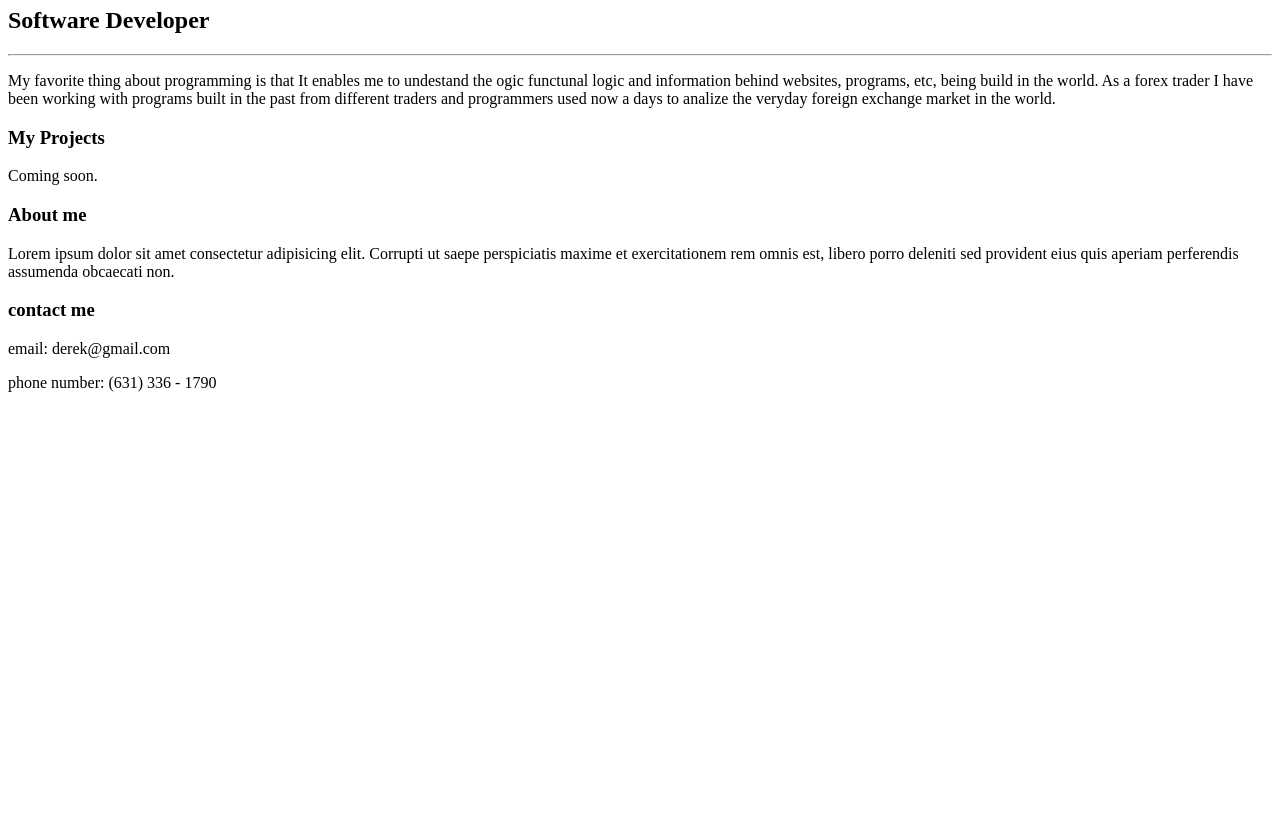
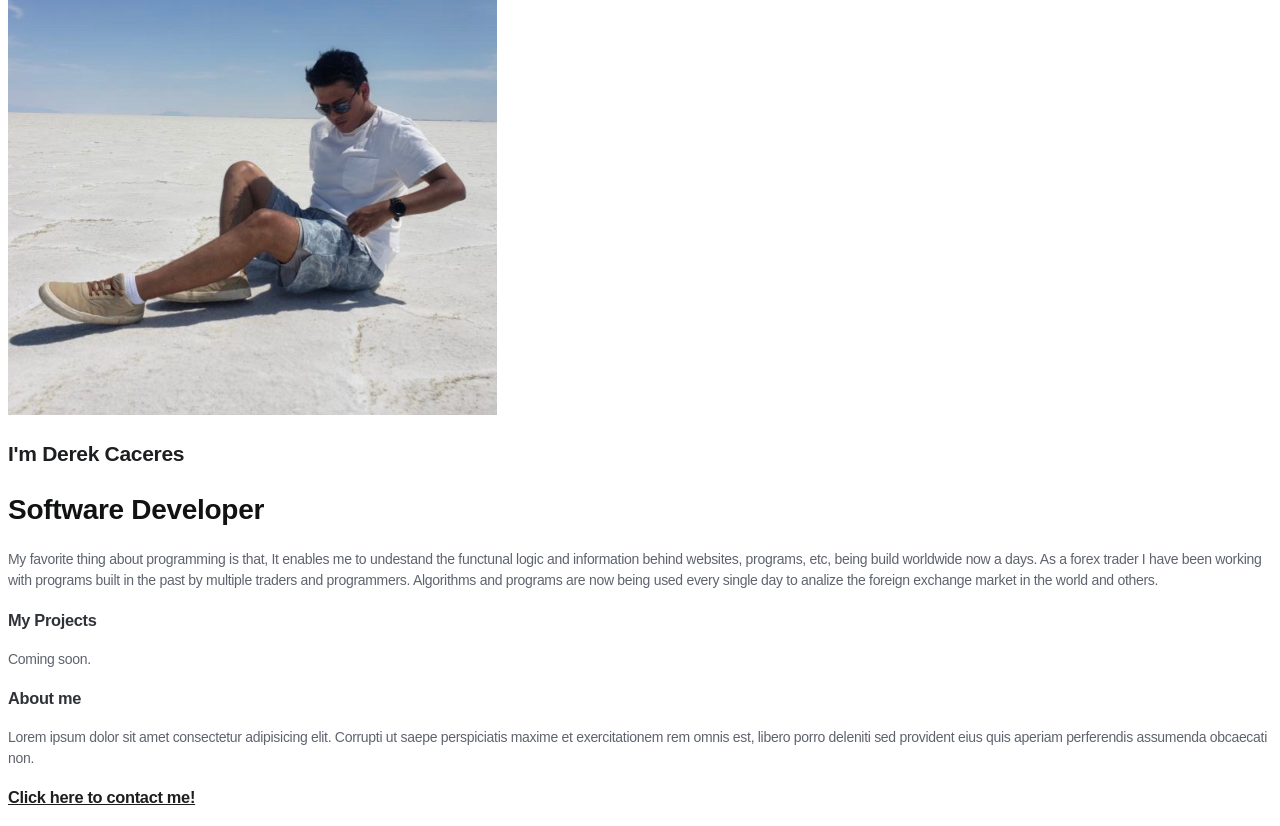
Before and after one commit to derek10911/my-portfolio, a plain HTML site: page index.html in a window 1280 px wide. Shown: the part 73-899 px from the top of the page. Before the commit the page ends 800 px from the top, so only its background shows below. Drawn offline with Linux system fonts and the light colour scheme.

Commit message:
my first portfolio updated'

```diff
--- /dev/null
+++ b/contact.html
@@ -0,0 +1,16 @@
+<head>
+<link rel="stylesheet" href="./style-contact.css">
+</head>
+<body>
+<img alt="map-location" src="./google-maps-satellite.webp">
+<hr>
+<h1>Get in touch</h1>
+<h2>PHONE:</h2>
+<p class="p-color">(631) 356 6115</p>
+<h2>EMAIL:</h2>
+<P class="p-color">derek@gmail.com</P>
+<h3>ADDRESS:</h3>
+<P class="p-color">123 apple, kings park, NY, 11456</P>
+<hr>
+<h3><a href="./index.html" id="S-color-contact">Click here to go back to Home page</a></h3>
+</body>
--- a/index.html
+++ b/index.html
@@ -3,24 +3,28 @@
   <head>
 	<meta charset="utf-8">
 	<meta name="viewport" content="width=device-width">
+
+  <link rel="stylesheet" href="style.css">
+
 	<title>Derek Portfolio</title>
   </head>
   <body>
     <div>
-        <h1> Derek Caceres</h1>
-        <h2>Software Developer</h2>
+        <img alt="derek-profile" src="./EE4B20E0-F378-4A93-AD87-F78C065F8D8E_1_105_c.jpeg"
         <hr>
-        <p>My favorite thing about programming is that It enables me to undestand the ogic functunal logic and information behind
-            websites, programs, etc, being build in the world. As a forex trader I have been working with programs built in the past
-            from different traders and programmers used now a days to analize the veryday foreign exchange market in the world.
+        <h2>I'm Derek Caceres</h2>
+        <h1>Software Developer</h1>
+        <p class="p-color">My favorite thing about programming is that, It enables me to undestand the functunal logic and information behind
+            websites, programs, etc, being build worldwide now a days. As a forex trader I have been working with programs built in the past
+            by multiple traders and programmers. Algorithms and programs are now being used every single day to analize the foreign exchange market in the world and others.
         </p>
         <h3>My Projects</h3>
-        <p>Coming soon.</p>
+        <p class="p-color">Coming soon.</p>
         <h3>About me</h3>
-        <p>Lorem ipsum dolor sit amet consectetur adipisicing elit. Corrupti ut saepe perspiciatis maxime et exercitationem rem omnis est, libero porro deleniti sed provident eius quis aperiam perferendis assumenda obcaecati non.</p>
-        <h3>contact me</h3>
-        <p>email: derek@gmail.com</p>
-        <p>phone number: (631) 336 - 1790</p>
+        <p class="p-color">Lorem ipsum dolor sit amet consectetur adipisicing elit. Corrupti ut saepe perspiciatis maxime et exercitationem rem omnis est, libero porro deleniti sed provident eius quis aperiam perferendis assumenda obcaecati non.</p>
+
+        <h3><a href="./contact.html" id="S-color">Click here to contact me!</a></h3>
+
 
     </div>
 	<!--
--- /dev/null
+++ b/style-contact.css
@@ -0,0 +1,27 @@
+body {
+    background-color: #111213;
+    font-family: sans-serif;
+    font-size: 14px;
+    line-height: 1.5;
+    color: #fff;
+    letter-spacing: -0.3px;
+    -webkit-text-size-adjust: 100%;
+}
+img{
+    size: 480px;
+}
+h1{
+    color: #dee2e6;
+}
+h2{
+    color:#ced4da;
+}
+h3{
+    color: #adb5bd;
+}
+.p-color {
+    color: #5e636e;
+}
+#S-color-contact{
+    color: #5e636e;
+}
--- /dev/null
+++ b/style.css
@@ -0,0 +1,27 @@
+body {
+    background-color: #ffffff;
+    font-family: sans-serif;
+    font-size: 14px;
+    line-height: 1.5;
+    letter-spacing: -0.3px;
+    -webkit-text-size-adjust: 100%;
+}
+h1 {
+    color: #111213;
+}
+h2 {
+    color: #1d1e20;
+}
+h3 {
+    color: #2f3237;
+}
+.p-color {
+    color: #5e636e;
+}
+img {
+    height: 480px;
+}
+#S-color {
+    color: #1d1e20;
+
+}
```
Also changed, not shown: EE4B20E0-F378-4A93-AD87-F78C065F8D8E_1_105_c.jpeg (added), google-maps-satellite.webp (added).
